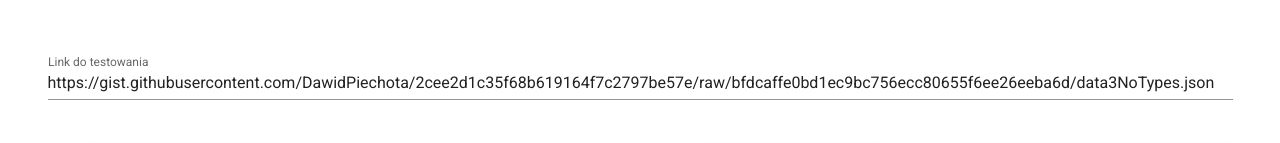
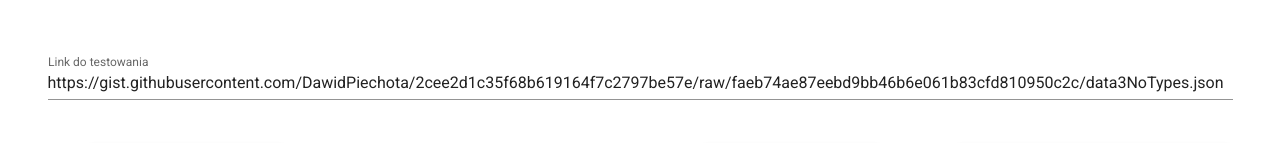
Before and after one commit to baatochan/BookRelationsScanner, a Vue app in the folder client/: page /visualise-data in a window 1280 px wide. Shown: the part 567-710 px from the top of the page. Built offline with nearby package versions, Linux system fonts and the light colour scheme; no server answers.

Commit message:
Add value dependant link width

```diff
--- a/client/src/components/ForceGraph.vue
+++ b/client/src/components/ForceGraph.vue
@@ -262,7 +262,7 @@ export default {
         .append("path")
         // .attr("class", d => "link " + d.type)
         .attr("stroke", d => this.getRandomBlue(d)) // "#007bff")
-        .attr("stroke-width", 1); // d => Math.sqrt(d.value*2,5))//d => Math.sqrt(d.value)) this is for strength dependant link width
+        .attr("stroke-width", d => Math.sqrt(d.value / 4)); // d => Math.sqrt(d.value*2,5))//d => Math.sqrt(d.value)) this is for strength dependant link width
 
       // Redrawing nodes to avoid lines above them
       graph.selectAll("circle").remove();
--- a/client/src/components/VisualiseData.vue
+++ b/client/src/components/VisualiseData.vue
@@ -163,7 +163,7 @@ export default {
       data: null, // Separate data structure for D3
       changedData: null, // Data to be worked with. Structure unchanged by d3
       inputUrl:
-        "https://gist.githubusercontent.com/DawidPiechota/2cee2d1c35f68b619164f7c2797be57e/raw/bfdcaffe0bd1ec9bc756ecc80655f6ee26eeba6d/data3NoTypes.json",
+        "https://gist.githubusercontent.com/DawidPiechota/2cee2d1c35f68b619164f7c2797be57e/raw/faeb74ae87eebd9bb46b6e061b83cfd810950c2c/data3NoTypes.json",
       fileToUpload: null,
       isFileToUpload: null
     };
```
